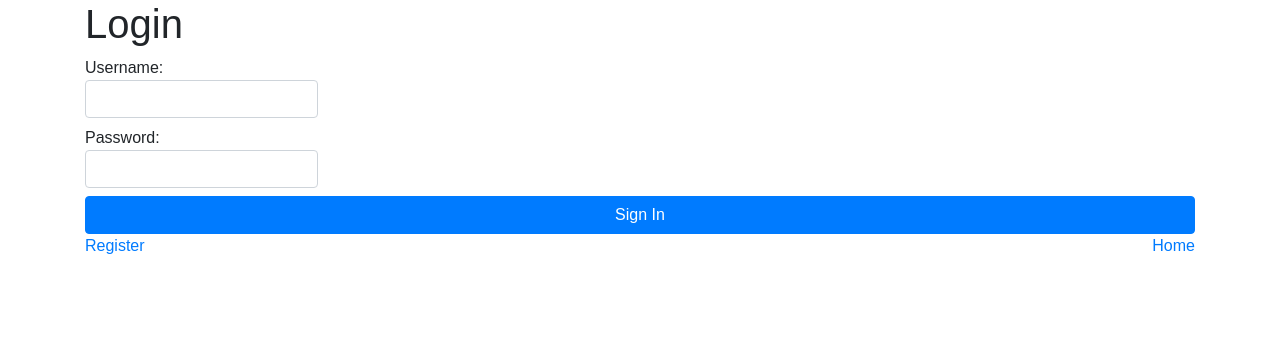
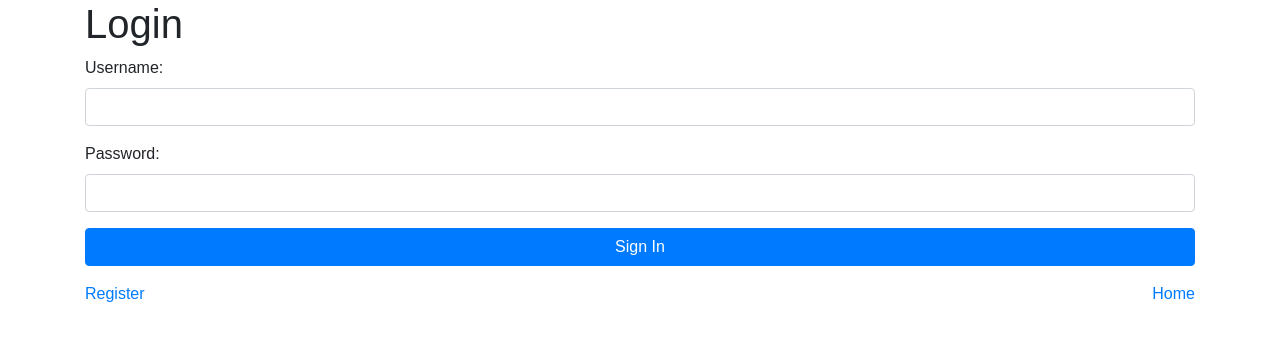
Before and after one commit to lhorgan/openrecipe, a React (Create React App) app: page /login in a window 1280 px wide. Shown: the top 340 px of the page. Built offline with nearby package versions, Linux system fonts and the light colour scheme.

Commit message:
fix login page formatting

```diff
--- a/src/containers/Login.js
+++ b/src/containers/Login.js
@@ -57,31 +57,26 @@ class Login extends React.Component {
 
   render() {
     return (
-      <div>
       <div className="container">
         <h1>Login</h1>
+        <div>
           <form>
-              <label>
-                Username:
+            <div className="form-group">
+              <label>Username:</label>
               <input className="form-control" value={this.state.user.username} onChange={this.handleUsernameChange} />
-              </label>
-            </form>
-            <form>
-              <label>
-                Password:
+            </div>
+            <div className="form-group">
+              <label>Password:</label>
               <input className="form-control" value={this.state.user.password} onChange={this.handlePasswordChange} />
-              </label>
-            </form>
+            </div>
+            <div className="form-group">
               <button onClick={this.loginUser} className="btn btn-primary btn-block" type="button">
                 Sign In
               </button>
-
-            <Link to={`/register`}>
-              Register
-            </Link>
-            <Link to={`/`} className="float-right">
-              Home
-            </Link>
+            </div>
+            <Link to={`/register`}>Register</Link>
+            <Link to={`/`} className="float-right">Home</Link>
+          </form>
         </div>
       </div>
     )
```
Lines whose indentation alone changed are shown as unchanged.
